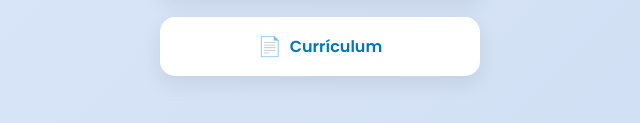
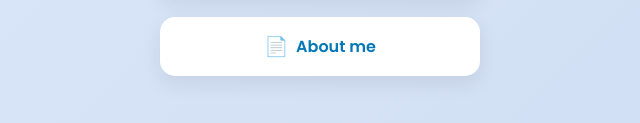
Before and after one commit to CarlosFdezSalazar/carlosfdezsalazar.github.io, a plain HTML site: page index.html in a window 1280 px wide. Shown: the part 701-824 px from the top of the page, 320-960 px from the left. Drawn offline with Linux system fonts and the light colour scheme.

Commit message:
Update index.html

```diff
--- a/index.html
+++ b/index.html
@@ -159,7 +159,7 @@
     <a class="card" href="mailto:info@carlosfdez.com"><span>📧</span>Contacto</a>
     <a class="card" href="https://www.linkedin.com/in/carlosfernandezsalazar/" target="_blank"><span>🔗</span>LinkedIn</a>
     <a class="card" href="https://github.com/carlosfdezsalazar" target="_blank"><span>💻</span>GitHub</a>
-    <a class="card" href="/CV.pdf" target="_blank"><span>📄</span>Currículum</a>
+    <a class="card" href="/carta.pdf" target="_blank"><span>📄</span>About me</a>
   </div>
 
 </body>
```
